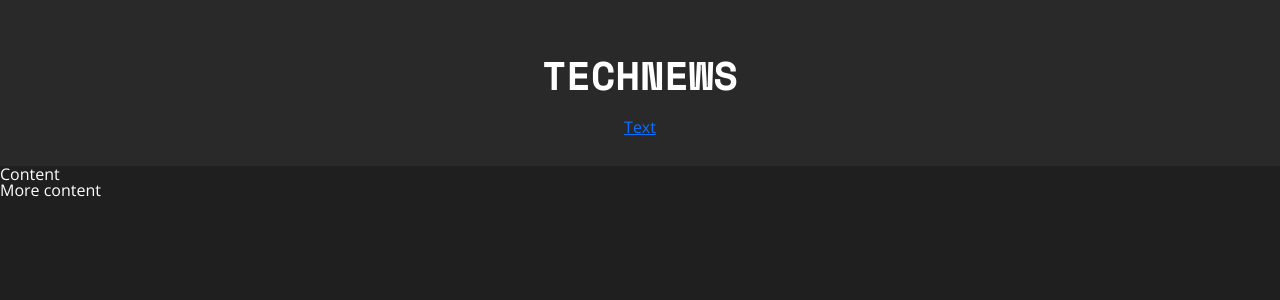
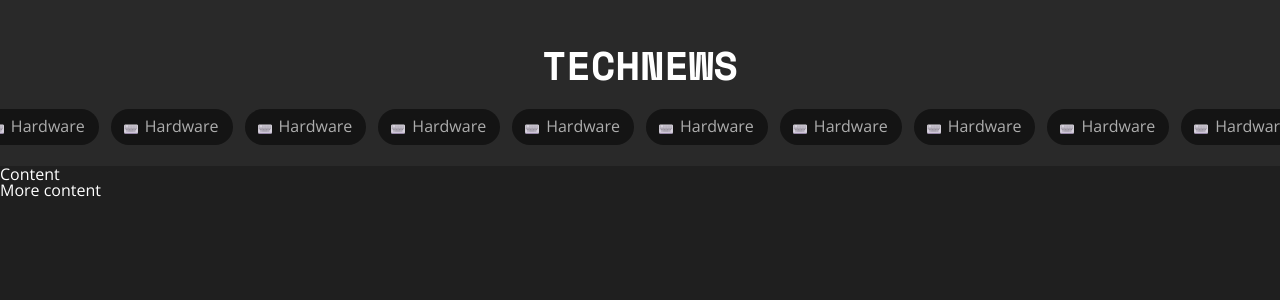
Before and after one commit to guipmdev/technews, a Jekyll site: the page built from _posts/2023-08-28-welcome-to-jekyll.markdown, in a window 1280 px wide. Shown: the top 300 px of the page. Built offline with Jekyll 4.4.1, drawn with Linux system fonts in a browser that asks for light colours.

Commit message:
feat(category): add category component

```diff
--- a/_config.yml
+++ b/_config.yml
@@ -23,7 +23,7 @@ description: >- # this means to ignore newlines until "baseurl:"
   O seu site de notícias do mundo da tecnologia!
 baseurl: "guilhermeprevedamilek.github.io" # the subpath of your site, e.g. /blog
 url: "https://guilhermeprevedamilek.github.io" # the base hostname & protocol for your site, e.g. http://example.com
-baseurl: /blog-html-e-bootstrap # place folder name if the site is served in a subfolder
+baseurl: "/blog-html-e-bootstrap" # place folder name if the site is served in a subfolder
 
 # Build settings
 plugins:
--- /dev/null
+++ b/_includes/category.html
@@ -0,0 +1,7 @@
+{% capture icon_path %}assets/images/icons/{{include.content}}.png{% endcapture
+%}
+
+<div class="category d-flex align-items-center rounded-pill {{include.type}}">
+  <img src="{{icon_path | absolute_url}}" alt="" />
+  <span class="body-2">{{ include.content }}</span>
+</div>
--- a/_includes/header.html
+++ b/_includes/header.html
@@ -7,9 +7,60 @@
     </div>
 
     <ul class="d-flex flex-nowrap">
+      {% for category in site.categories %} {% capture category_name
+      %}{{category[0]}}{% endcapture %}
+
       <li>
-        <a href="#"><img src="#" alt="" />Text</a>
+        <a href="#"
+          >{% include category.html type="clickable" content=category_name %}</a
+        >
       </li>
+      <li>
+        <a href="#"
+          >{% include category.html type="clickable" content=category_name %}</a
+        >
+      </li>
+      <li>
+        <a href="#"
+          >{% include category.html type="clickable" content=category_name %}</a
+        >
+      </li>
+      <li>
+        <a href="#"
+          >{% include category.html type="clickable" content=category_name %}</a
+        >
+      </li>
+      <li>
+        <a href="#"
+          >{% include category.html type="clickable" content=category_name %}</a
+        >
+      </li>
+      <li>
+        <a href="#"
+          >{% include category.html type="clickable" content=category_name %}</a
+        >
+      </li>
+      <li>
+        <a href="#"
+          >{% include category.html type="clickable" content=category_name %}</a
+        >
+      </li>
+      <li>
+        <a href="#"
+          >{% include category.html type="clickable" content=category_name %}</a
+        >
+      </li>
+      <li>
+        <a href="#"
+          >{% include category.html type="clickable" content=category_name %}</a
+        >
+      </li>
+      <li>
+        <a href="#"
+          >{% include category.html type="clickable" content=category_name %}</a
+        >
+      </li>
+      {% endfor %}
     </ul>
   </div>
 </header>
--- a/_posts/2023-08-28-welcome-to-jekyll.markdown
+++ b/_posts/2023-08-28-welcome-to-jekyll.markdown
@@ -2,7 +2,7 @@
 layout: default
 title: 'Post title'
 date: 2023-08-28 16:50:44 -0300
-category: hardware
+categories: hardware
 image: image.jpeg
 excerpt_separator: <!--more-->
 ---
--- a/_sass/_global.scss
+++ b/_sass/_global.scss
@@ -18,6 +18,10 @@ li {
   list-style: none;
 }
 
+a {
+  text-decoration: none;
+}
+
 .content {
   width: 100%;
   max-width: 1280px;
--- /dev/null
+++ b/_sass/components/_category.scss
@@ -0,0 +1,56 @@
+.category {
+  gap: 0.125rem;
+
+  padding: 0 0.375rem;
+  outline: 1px solid #525252;
+
+  & > img {
+    height: 0.875rem;
+    width: auto;
+  }
+
+  & > span {
+    padding: 0.1875rem 0.0625rem 0.25rem 0.0625rem;
+
+    color: #adadad;
+    font-size: 0.875rem;
+    line-height: 1.25rem;
+    text-transform: capitalize;
+  }
+
+  &.clickable {
+    gap: 0.25rem;
+
+    background-color: #141414;
+
+    padding: 0 0.75rem;
+    outline-color: transparent;
+
+    transition: outline-color 0.2s, background-color 0.2s;
+
+    & > img {
+      height: 1rem;
+    }
+
+    & > span {
+      padding: 0.375rem 0.125rem 0.5rem 0.125rem;
+
+      font-size: 1rem;
+      line-height: 1.375rem;
+
+      transition: color 0.2s;
+    }
+
+    &:hover {
+      outline-color: #525252;
+
+      & > span {
+        color: #ffffff;
+      }
+    }
+
+    &.active {
+      background-color: #525252;
+    }
+  }
+}
--- a/assets/css/main.scss
+++ b/assets/css/main.scss
@@ -19,6 +19,7 @@
 
 /* Components */
 @import 'components/header';
+@import 'components/category';
 
 /* Typography */
 @import 'typography';
```
Also changed, not shown: assets/images/icons/bar_chart_3d.png (added), assets/images/icons/books_3d.png (added), assets/images/icons/brain_3d.png (added), assets/images/icons/briefcase_3d.png (added), assets/images/icons/floppy_disk_3d.png (added), assets/images/icons/graduation_cap_3d.png (added), assets/images/icons/hardware.png (added), assets/images/icons/laptop_3d.png (added), assets/images/icons/mobile_phone_3d.png (added).
